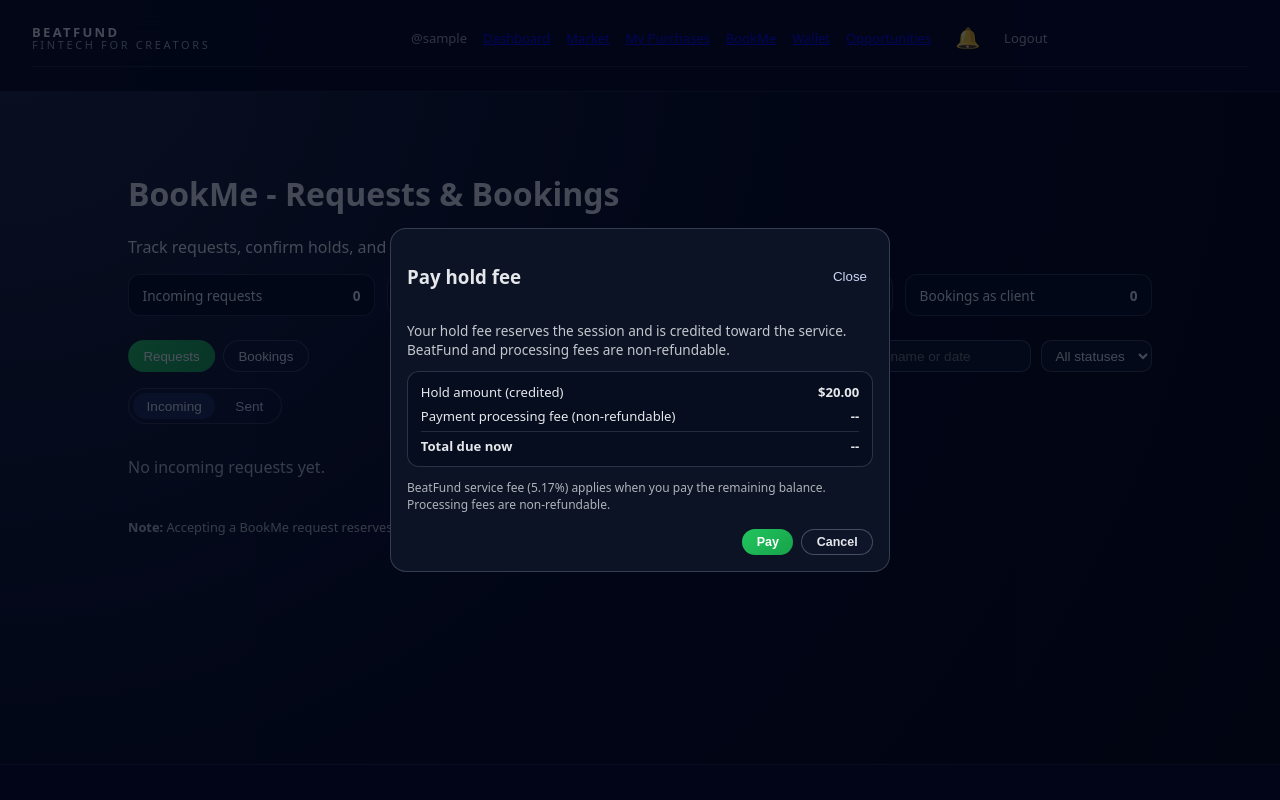
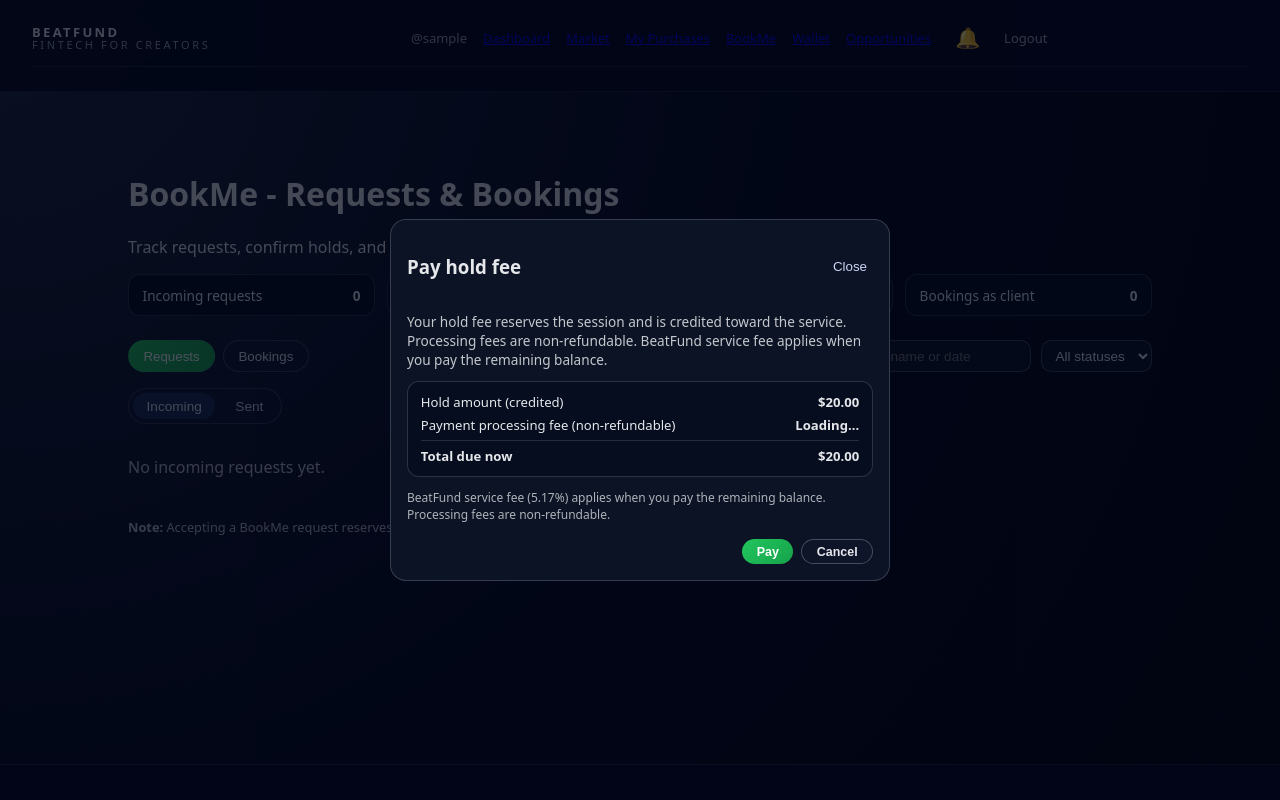
Before and after one commit to michealyalley136-cyber/beatfundwithjay, a Flask app: page /bookme/requests in a window 1280 px wide. Run offline with Flask 3, Linux system fonts and the light colour scheme; the visitor is signed in with stand-in values (Sample User, id 1); data comes from the database, SQL or seed files in the repository; data that the repository does not hold is empty; some libraries are stand-ins or nearby versions.

Commit message:
Fix hold fee modal totals and Stripe pay button

```diff
--- a/templates/bookme_requests.html
+++ b/templates/bookme_requests.html
@@ -246,7 +246,7 @@
     <div class="bf-modal-content">
       <p class="bf-modal-text">
         Your hold fee reserves the session and is credited toward the service.
-        BeatFund and processing fees are non-refundable.
+        Processing fees are non-refundable. BeatFund service fee applies when you pay the remaining balance.
       </p>
       <div class="bf-breakdown">
         <div class="bf-break-row">
@@ -255,19 +255,19 @@
         </div>
         <div class="bf-break-row">
           <span>Payment processing fee (non-refundable)</span>
-          <strong id="hold-fee-processing">--</strong>
+          <strong id="holdProcFee">Loading...</strong>
         </div>
         <div class="bf-break-row total">
           <span>Total due now</span>
-          <strong id="hold-fee-total">--</strong>
+          <strong id="holdTotalDue">${{ '%.2f'|format(HOLD_FEE_CENTS / 100.0) }}</strong>
         </div>
       </div>
       <div class="bf-refund-note">BeatFund service fee (5.17%) applies when you pay the remaining balance. Processing fees are non-refundable.</div>
-      <div id="hold-fee-element"></div>
-      <div id="hold-fee-error" class="bf-error"></div>
+      <div id="stripe-payment-element"></div>
+      <div id="holdError" class="bf-error"></div>
     </div>
     <div class="bf-modal-actions">
-      <button class="btn btn-primary" type="button" id="hold-fee-confirm">Pay</button>
+      <button class="btn btn-primary" type="button" id="holdPayBtn" disabled>Pay</button>
       <button class="btn btn-secondary" type="button" data-close="true">Cancel</button>
     </div>
   </div>
@@ -574,7 +574,7 @@
 <script src="https://js.stripe.com/v3/"></script>
 {% endif %}
 <script>
-  (function () {
+  document.addEventListener('DOMContentLoaded', () => {
     const tabs = document.querySelectorAll('.bf-tab');
     const segButtons = document.querySelectorAll('.bf-seg');
     const segmentGroups = document.querySelectorAll('.bf-segmented');
@@ -641,16 +641,17 @@
     if (!stripeEnabled) return;
     const stripe = Stripe({{ stripe_publishable_key|tojson }});
     const modal = document.getElementById('hold-fee-modal');
-    const elementContainer = document.getElementById('hold-fee-element');
-    const errorEl = document.getElementById('hold-fee-error');
-    const confirmBtn = document.getElementById('hold-fee-confirm');
+    const elementContainer = document.getElementById('stripe-payment-element');
+    const errorEl = document.getElementById('holdError');
+    const confirmBtn = document.getElementById('holdPayBtn');
     const baseEl = document.getElementById('hold-fee-base');
-    const processingEl = document.getElementById('hold-fee-processing');
-    const totalEl = document.getElementById('hold-fee-total');
+    const processingEl = document.getElementById('holdProcFee');
+    const totalEl = document.getElementById('holdTotalDue');
     const closeButtons = modal ? modal.querySelectorAll('[data-close]') : [];
     const csrfToken = document.querySelector('meta[name="csrf-token"]')?.content;
     let elements = null;
     let paymentElement = null;
+    const holdDefault = {{ ('%.2f'|format(HOLD_FEE_CENTS / 100.0))|tojson }};
 
     function formatCents(cents) {
       const value = Number(cents || 0) / 100;
@@ -665,10 +666,13 @@
       elements = null;
       if (elementContainer) elementContainer.innerHTML = '';
       if (errorEl) errorEl.textContent = '';
-      if (baseEl) baseEl.textContent = '$' + {{ ('%.2f'|format(HOLD_FEE_CENTS / 100.0))|tojson }};
-      if (processingEl) processingEl.textContent = '--';
-      if (totalEl) totalEl.textContent = '--';
-      if (confirmBtn) confirmBtn.textContent = 'Pay';
+      if (baseEl) baseEl.textContent = `$${holdDefault}`;
+      if (processingEl) processingEl.textContent = 'Loading...';
+      if (totalEl) totalEl.textContent = `$${holdDefault}`;
+      if (confirmBtn) {
+        confirmBtn.textContent = 'Pay';
+        confirmBtn.disabled = true;
+      }
     }
 
     function openModal() {
@@ -689,6 +693,8 @@
       const original = button.textContent;
       button.disabled = true;
       button.textContent = 'Starting...';
+      resetModal();
+      openModal();
       try {
         const resp = await fetch(`/api/bookings/${bookingId}/pay/deposit`, {
           method: 'POST',
@@ -718,8 +724,8 @@
 
         elements = stripe.elements({clientSecret: data.client_secret});
         paymentElement = elements.create('payment');
-        paymentElement.mount('#hold-fee-element');
-        openModal();
+        paymentElement.mount('#stripe-payment-element');
+        if (confirmBtn) confirmBtn.disabled = false;
         confirmBtn.onclick = async () => {
           confirmBtn.disabled = true;
           const result = await stripe.confirmPayment({
@@ -735,6 +741,7 @@
         };
       } catch (err) {
         if (errorEl) errorEl.textContent = err.message;
+        if (confirmBtn) confirmBtn.disabled = true;
       } finally {
         button.disabled = false;
         button.textContent = original;
@@ -744,6 +751,6 @@
     document.querySelectorAll('.pay-hold-fee-btn').forEach(btn => {
       btn.addEventListener('click', () => startHoldFeePayment(btn.dataset.bookingId, btn));
     });
-  })();
+  });
 </script>
 {% endblock %}
```
